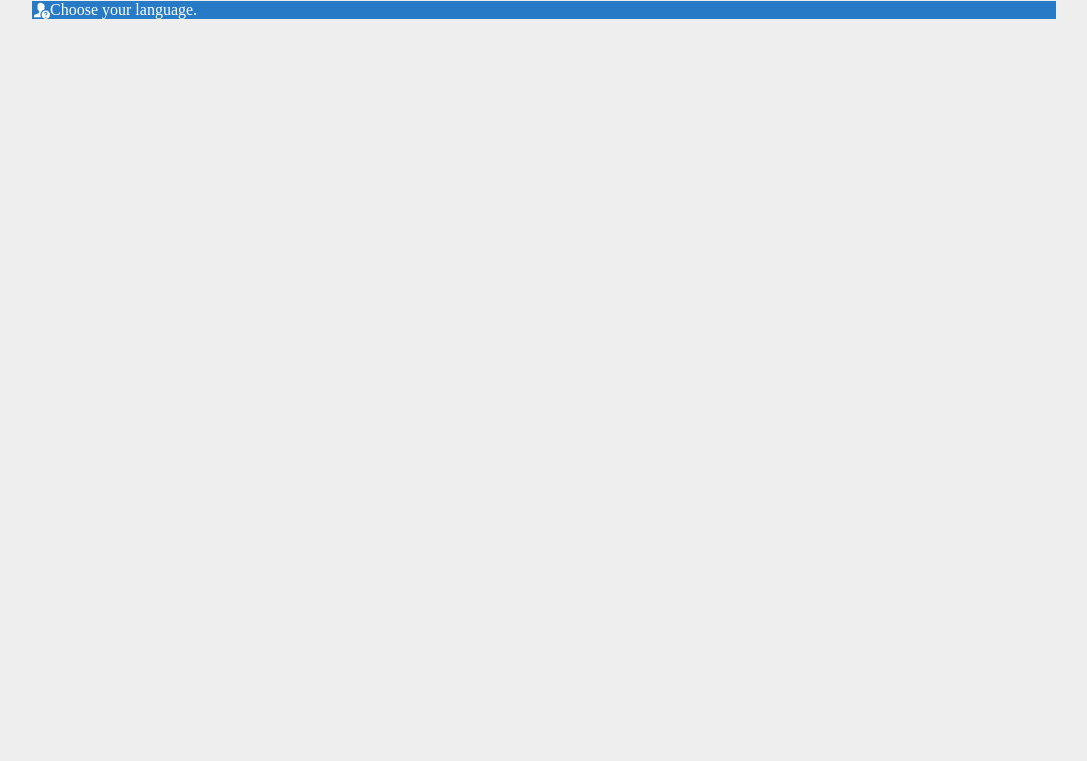
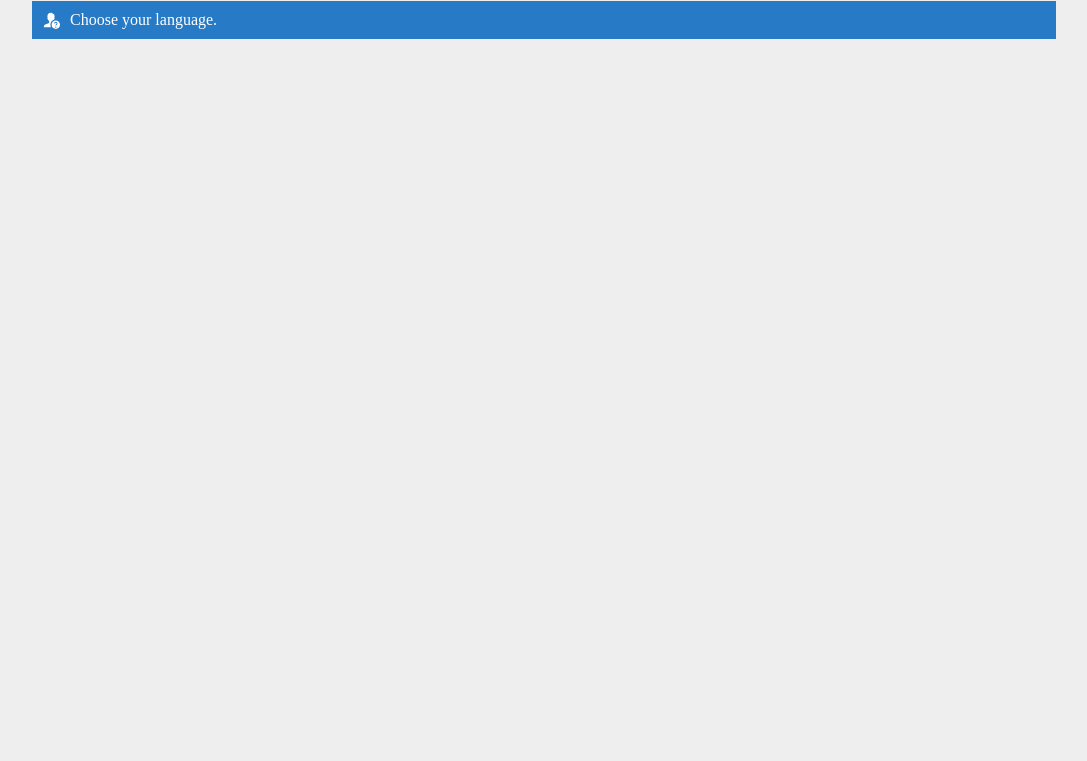
Before and after one commit to mricanho/Youtube-clone, a plain HTML site: page index.html in a window 1280 px wide. Shown: the part 39-800 px from the top of the page, without its empty margins (96-1183 px from the left). Drawn offline with Linux system fonts and the light colour scheme.

Commit message:
style language selection

```diff
--- a/css/style.css
+++ b/css/style.css
@@ -40,9 +40,13 @@ header {
     align-items: center;
     background: #267ac6;
     color: white;
-
+    padding: 10px;
 }
 
 .message {
     margin: 10px 0;
 }
+
+.message h4 {
+    padding: 0 10px;
+}
```
